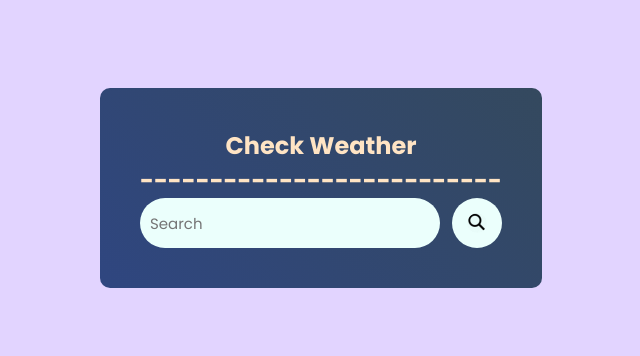
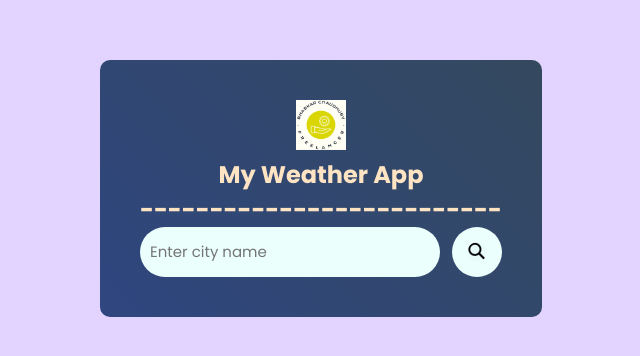
Before and after one commit to bchaudhury/weather-app, a React (Create React App) app: page / in a window 1280 px wide. Shown: the part 212-568 px from the top of the page, without its empty margins (319-959 px from the left). Built offline with nearby package versions, Linux system fonts and the light colour scheme.

Commit message:
22/3/25 Commit Rev-1

```diff
--- a/src/components/Weather.css
+++ b/src/components/Weather.css
@@ -62,3 +62,13 @@
     display: flex;
     justify-content: space-between;
 }
+
+.searchmessage {
+    color: #c9e69a;
+}
+
+.myicon {
+    height: 50px;
+    width: 50px;
+    border: #626262;
+}
--- a/src/components/Weather.js
+++ b/src/components/Weather.js
@@ -1,6 +1,7 @@
 import React, { useRef, useState } from 'react';
 import './Weather.css';
 import search_icon from '../assets/search-icon.png';
+import my_icon from '../assets/Bhaskar.jpg';
 
 const API_KEY = "0797c8a3def440b5929105127211511";
 
@@ -8,6 +9,7 @@ const Weather = () => {
 
   const inputRef = useRef();
   const [weatherData, setWeatherData] = useState(false);
+  const [showMessage, setShowMessage] = useState(false);
 
   const search = async (city) => {
 
@@ -45,14 +47,17 @@ const Weather = () => {
 
     <div className='weather'>
         <div className='heading'>
-          <h2>Check Weather</h2>
+          <img src={my_icon} alt=''className='myicon'/>
+          <h2>My Weather App</h2>
           <h2>--------------------------</h2>
         </div>
         <div className='search-bar'>
-            <input ref= {inputRef} type='text' placeholder='Search' />
-            <img src = {search_icon} alt="" onClick={()=>search(inputRef.current.value)}/>
+            <input ref= {inputRef} type='text' placeholder='Enter city name' />
+            <img src = {search_icon} alt="search" onClick={()=>search(inputRef.current.value)} onMouseEnter={() => {
+          setShowMessage(true)}} onMouseLeave={() => {
+            setShowMessage(false)}}/>
         </div>
-
+        {showMessage && <h5 className='searchmessage'>Search</h5>}
         {weatherData?<>
                  <img src={weatherData.Condition} alt='weather-icon' className='weathericon'/>
                  <p className='condition'>{weatherData.ConditionText}</p>
```
Also changed, not shown: src/assets/Bhaskar.jpg (added).
